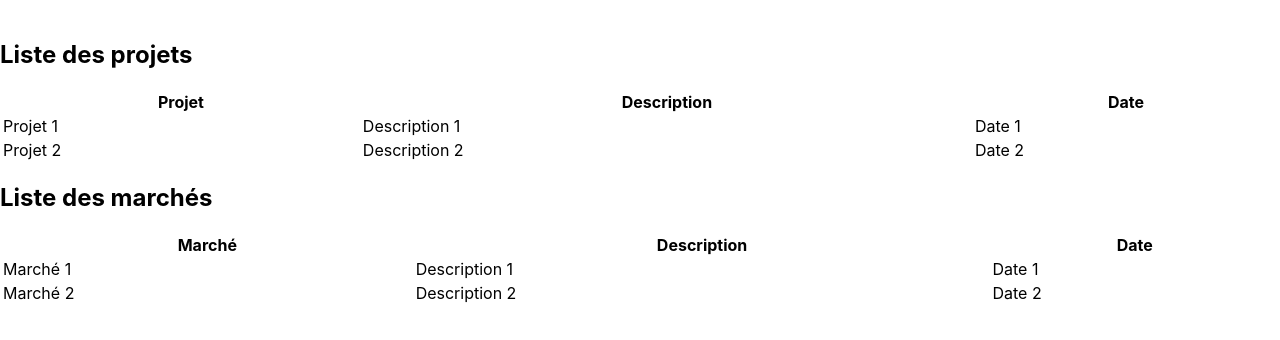
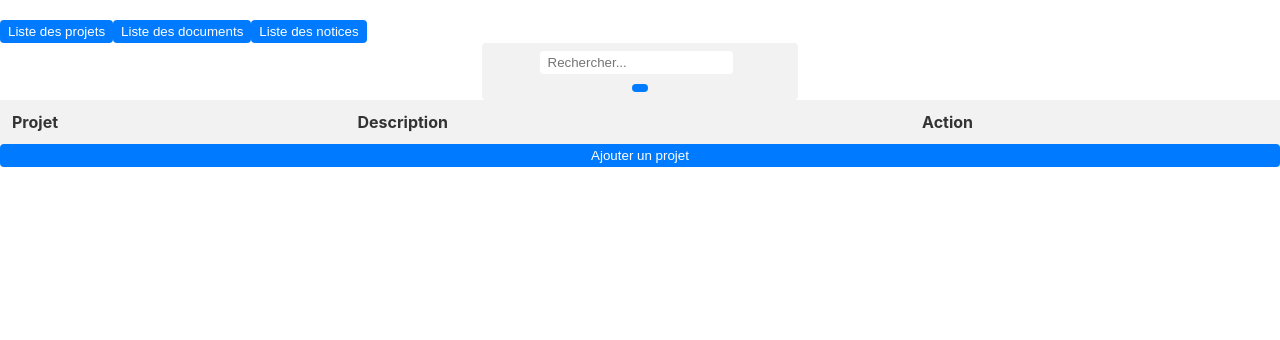
Before and after one commit to Saaoz/Extranet_F, a React (Create React App) app: page /accueil in a window 1280 px wide. Shown: the top 340 px of the page. Built offline with nearby package versions, Linux system fonts and the light colour scheme.

Commit message:
[ADD] création composant commun + mise en place d'un essaie de dashboard

```diff
--- a/src/App.js
+++ b/src/App.js
@@ -5,6 +5,7 @@ import SigninPage from "../src/page/Sign_in";
 import ResetPage from "./page/Reset";
 import LoginPage from "./page/Login";
 import Dashboardaccueil from "./page/Dashboard_accueil";
+
 
 const App = () => {
   return (
--- a/src/components/Auth/login/Login.js
+++ b/src/components/Auth/login/Login.js
@@ -10,7 +10,11 @@ const Login = () => {
       <form>
         <input type="text" placeholder="Pseudo" />
         <input type="password" placeholder="Mot de passe" />
-        <button type="submit">Connexion</button>
+        <button type="submit">
+          <Link to="/accueil" style={{ textDecoration: 'none', color: 'inherit' }}>
+            Connexion
+          </Link>
+        </button>
       </form>
       <div>
         <Link to="/sign_in">S'inscrire</Link>
--- /dev/null
+++ b/src/components/Common/SeachBar.js
@@ -0,0 +1,15 @@
+import React from 'react';
+import '../../style/Common.css';
+
+const SearchBar = () => {
+  return (
+    <div className="search-bar">
+      <input type="text" placeholder="Rechercher..." />
+      <button type="submit">
+        <i className="fas fa-search"></i>
+      </button>
+    </div>
+  );
+};
+
+export default SearchBar;
--- a/src/components/Common/TableauNeutre.js
+++ b/src/components/Common/TableauNeutre.js
@@ -2,7 +2,7 @@ import React from 'react';
 
 const TableauNeutre = ({ donnees, entetes }) => {
     return (
-        <table>
+        <table className="tableau">
             <thead>
                 <tr>
                     {entetes.map((entete, index) => (
--- a/src/page/Dashboard_accueil.js
+++ b/src/page/Dashboard_accueil.js
@@ -1,28 +1,92 @@
-import React from 'react'
+import React, { useState } from 'react';
+import { useNavigate } from 'react-router-dom';
+import SearchBar from '../components/Common/SeachBar';
 import TableauNeutre from '../components/Common/TableauNeutre';
 
-function Dashboard_accueil() {
-  const projets = [
-    ['Projet 1', 'Description 1', 'Date 1'],
-    ['Projet 2', 'Description 2', 'Date 2'],
-    // ...
+const Dashboard_accueil = () => {
+  const [searchResults, setSearchResults] = useState([]);
+  const [currentChoice, setCurrentChoice] = useState('listProjet');
+  const navigate = useNavigate();
+
+  const mockData = [
+    { id: 1, nom: 'Projet 1', description: 'Description du projet 1' },
+    { id: 2, nom: 'Projet 2', description: 'Description du projet 2' },
+    { id: 3, nom: 'Projet 3', description: 'Description du projet 3' },
   ];
 
-  const marches = [
-    ['Marché 1', 'Description 1', 'Date 1'],
-    ['Marché 2', 'Description 2', 'Date 2'],
-    // ...
-  ];
+  const handleChoiceChange = (choice) => {
+    setCurrentChoice(choice);
+  };
+
+  const handleSearch = (query) => {
+    // Effectuez votre recherche ici en utilisant fetch ou d'autres méthodes
+    // Mettez à jour les résultats de la recherche avec setSearchResults
+    setSearchResults([...mockData]); // Remplacez mockData par vos données de recherche réelles
+  };
+
+  const handleProjetClick = (id) => {
+    navigate(`/dashboard_projet/${id}`);
+  };
+
+  const handleProjetAdd = () => {
+    navigate('/projet/add'); // Redirection vers la page de création de projet
+  };
 
   return (
     <div>
-      <h2>Liste des projets</h2>
-      <TableauNeutre donnees={projets} entetes={['Projet', 'Description', 'Date']} />
+      <header>
+        {/* Ajoutez des boutons pour les différentes options */}
+        <button
+          onClick={() => handleChoiceChange('listProjet')}
+          className={currentChoice === 'listProjet' ? 'active' : ''}
+        >
+          Liste des projets
+        </button>
+        <button
+          onClick={() => handleChoiceChange('listDocument')}
+          className={currentChoice === 'listDocument' ? 'active' : ''}
+        >
+          Liste des documents
+        </button>
+        <button
+          onClick={() => handleChoiceChange('listNotice')}
+          className={currentChoice === 'listNotice' ? 'active' : ''}
+        >
+          Liste des notices
+        </button>
+      </header>
 
-      <h2>Liste des marchés</h2>
-      <TableauNeutre donnees={marches} entetes={['Marché', 'Description', 'Date']} />
+      {/* Affichez le SearchBar */}
+      <SearchBar onSearch={handleSearch} />
+
+      {/* Affichez les résultats en fonction du choix actuel */}
+      {currentChoice === 'listProjet' && (
+        <TableauNeutre
+          donnees={searchResults}
+          entetes={['Projet', 'Description', 'Action']}
+          onRowClick={(id) => handleProjetClick(id)}
+        />
+      )}
+      {currentChoice === 'listDocument' && (
+        <TableauNeutre
+          donnees={searchResults}
+          entetes={['Document', 'Description', 'Action']}
+          onRowClick={() => {}}
+        />
+      )}
+      {currentChoice === 'listNotice' && (
+        <TableauNeutre
+          donnees={searchResults}
+          entetes={['Notice', 'Description', 'Action']}
+          onRowClick={() => {}}
+        />
+      )}
+
+      {currentChoice === 'listProjet' && (
+        <button onClick={handleProjetAdd}>Ajouter un projet</button>
+      )}
     </div>
   );
 };
 
-export default Dashboard_accueil
+export default Dashboard_accueil;
--- /dev/null
+++ b/src/style/Common.css
@@ -0,0 +1,65 @@
+.search-bar {
+    display: flex;
+    align-items: center;
+    width: 300px;
+    margin: 0 auto;
+    padding: 8px;
+    background-color: #f2f2f2;
+    border-radius: 4px;
+}
+
+input {
+    flex: 1;
+    margin-right: 8px;
+    padding: 4px 8px;
+    border: none;
+    border-radius: 4px;
+}
+
+button {
+    padding: 4px 8px;
+    background-color: #007bff;
+    color: #fff;
+    border: none;
+    border-radius: 4px;
+    cursor: pointer;
+}
+
+button:hover {
+    background-color: #0056b3;
+}
+
+.fa-search {
+    color: #fff;
+}
+
+
+
+/* CSS DU TABLEAU */
+
+.tableau {
+    border-collapse: collapse;
+    width: 100%;
+}
+
+.tableau thead th {
+    background-color: #f2f2f2;
+    color: #333;
+    font-weight: bold;
+    padding: 12px;
+    text-align: left;
+}
+
+.tableau tbody td {
+    border-bottom: 1px solid #ddd;
+    padding: 12px;
+    text-align: left;
+}
+
+.tableau tbody tr:last-child td {
+    border-bottom: none;
+}
+
+.tableau tbody tr:hover {
+    background-color: #f9f9f9;
+}
```
Also changed, not shown: src/components/Common/Header.js (added, +15 -0 lines), src/components/Projet/Moa_projet_add.js (added, +9 -0 lines), src/components/Projet/Projet_add.js (added, +9 -0 lines), src/page/Projet/Page_Moa_add.js (added, +9 -0 lines), src/page/Projet/Page_Projet_add.js (added, +9 -0 lines).
